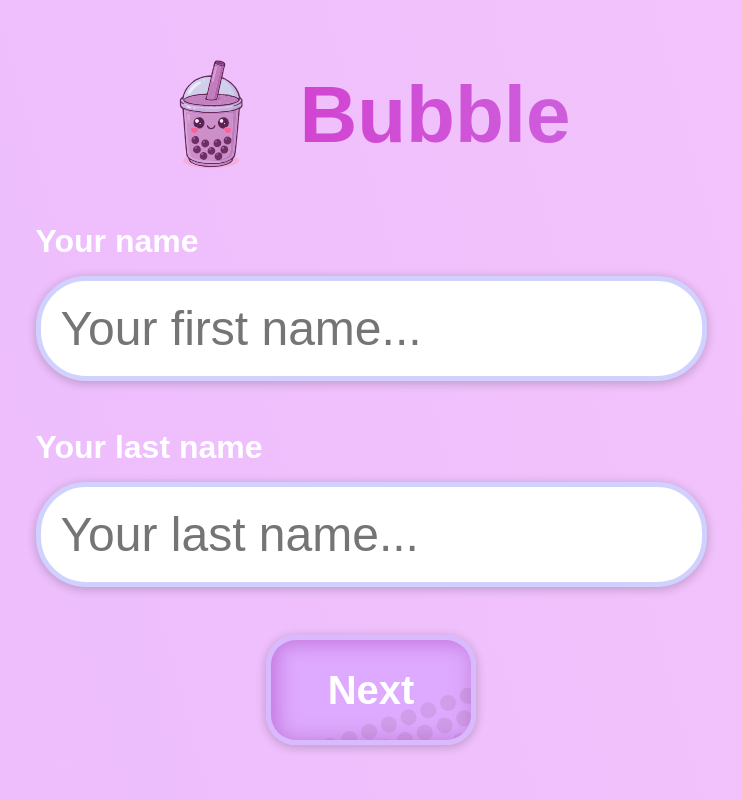
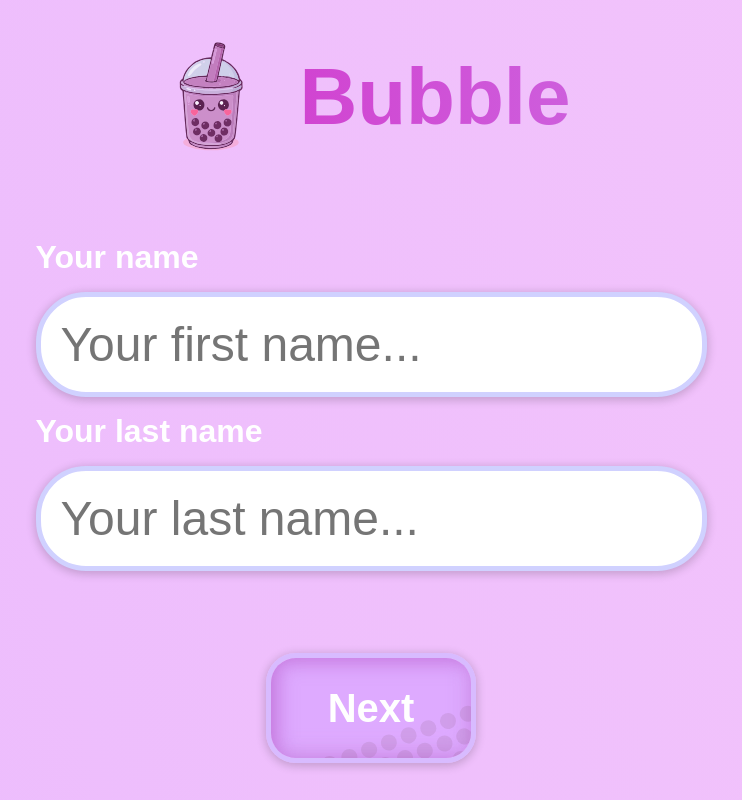
Before and after one commit to marionelstrt/bubble-team, a Vue app in the folder frontend/: page / in a window 1280 px wide. Shown: the whole page, without its empty margins (269-1011 px from the left). Built offline with nearby package versions, Linux system fonts and the light colour scheme; a web font is replaced by a local one.

Commit message:
transition between form etc

```diff
--- /dev/null
+++ b/frontend/src/components/Form.vue
@@ -0,0 +1,75 @@
+<script setup>
+    import Input from "./Input.vue"
+    import Button from  "./Button.vue"
+    import { ref } from "vue"
+
+    const states = {
+        name: Symbol("name"),
+        password: Symbol("password"),
+        email: Symbol("email"),
+    };
+
+    const state = ref(states.name);
+
+    function next() {
+        switch (state.value) {
+            case states.name:
+                state.value = states.password;
+                break;
+            case states.password:
+                state.value = states.email;
+                break;
+            case states.email:
+                state.value = states.name;
+                break;
+        }
+    }
+</script>
+
+<template>
+    <transition name="fade" mode="out-in">
+        <template v-if="state == states.name">
+            <div class="form-fields">
+                <Input label="Your name" placeholder="Your first name..."/>
+                <Input label="Your last name" placeholder="Your last name..."/>
+            </div>
+        </template>
+
+        <template v-else-if="state == states.password">
+            <div class="form-fields">
+                <p>Choose a good password UwU</p>
+                <Input type="password" label="Your email" placeholder="Your secure email..."/>
+            </div>
+        </template>
+
+        <template v-else-if="state == states.email">
+            <div class="form-fields">
+                <p>Please give us your email</p>
+                <Input type="password" label="Your password" placeholder="Your secure password..."/>
+            </div>
+        </template>
+    </transition>
+    <Button :rows="3" :cols="12" width="200px" @click="next">Next</Button>
+</template>
+
+<style>
+.form-fields {
+    display: flex;
+    flex-direction: column;
+    justify-content: center;
+    height: 400px;
+    gap: 1em;
+}
+
+.fade-enter-active, .fade-leave-active {
+  transition: all 0.5s ease;
+}
+
+.fade-leave-to {
+    transform: translateX(-200%);
+}
+
+.fade-enter-from {
+    transform: translateX(200%);
+}
+</style>
--- a/frontend/src/components/HelloWorld.vue
+++ b/frontend/src/components/HelloWorld.vue
@@ -1,24 +1,21 @@
 <script setup>
-import Button from './Button.vue'
-import Input from './Input.vue'
-import Title from './Title.vue'
-import icon from '../assets/boba.svg'
+import Title from "./Title.vue"
+import Form from "./Form.vue"
+import icon from "../assets/boba.svg"
 </script>
 
 <template>
-  <div>
+  <main>
     <div class="title">
       <img :src="icon" />
       <Title>Bubble</Title>
     </div>
-    <Input label="Your name" placeholder="Your first name..."/>
-    <Input label="Your last name" placeholder="Your last name..."/>
-    <Button :rows="3" :cols="12" width="200px">Next</Button>
-  </div>
+    <Form />
+  </main>
 </template>
 
 <style scoped>
-div {
+main {
   display: flex;
   justify-content: center;
   align-items: center;
@@ -27,6 +24,9 @@ div {
 }
 
 .title {
+  display: flex;
+  gap: 3em;
+  align-items: center;
   flex-direction: row;
 }
 
--- a/frontend/src/components/Input.vue
+++ b/frontend/src/components/Input.vue
@@ -2,23 +2,30 @@
     defineProps({
         label: String,
         placeholder: String,
+        type: {
+            type: String,
+            default: "text",
+        },
     });
 </script>
 
 <template>
-    <div class="form-field">
+    <div class="input-field">
         <label for="input">{{ label }}</label>
-        <input name="input" type="text" :placeholder="placeholder" />
+        <input name="input" :type="type" :placeholder="placeholder" />
     </div>
 </template>
 
 <style scoped>
-.form-field {
+.input-field {
     gap: 1em;
     transition: all 0.1s ease-in-out;
+    display: flex;
+    flex-direction: column;
+    display: flex;
 }
 
-.form-field:active {
+.input-field:active {
     transform: scale(0.9);
 }
 
--- a/frontend/src/style.css
+++ b/frontend/src/style.css
@@ -40,6 +40,7 @@ html, body {
 }
 
 body {
+  overflow: hidden;
   background: var(--background);
   justify-content: center;
   align-items: center;
```
